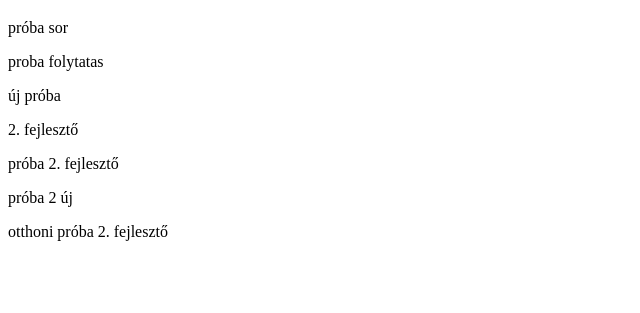
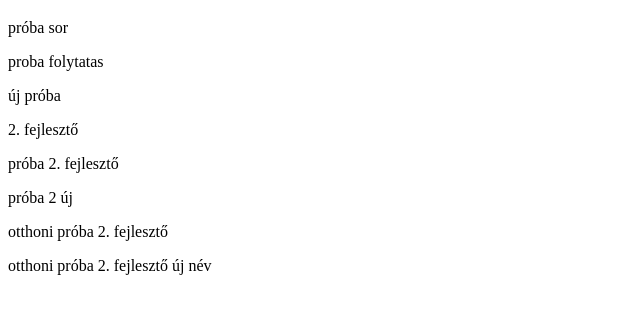
Before and after one commit to SzaboDanielCkik/CkikProba, a plain HTML site: page index.html in a window 1280 px wide. Shown: the part 61-374 px from the top of the page, without its empty margins (0-640 px from the left). Drawn offline with Linux system fonts and the light colour scheme.

Commit message:
otthoni 2. fejlesztő új név

```diff
--- a/index.html
+++ b/index.html
@@ -13,6 +13,7 @@
     <p>próba 2. fejlesztő</p>
     <p>próba 2 új</p>
     <p>otthoni próba 2. fejlesztő</p>
+    <p>otthoni próba 2. fejlesztő új név</p>
 
 </body>
 </html>
```
